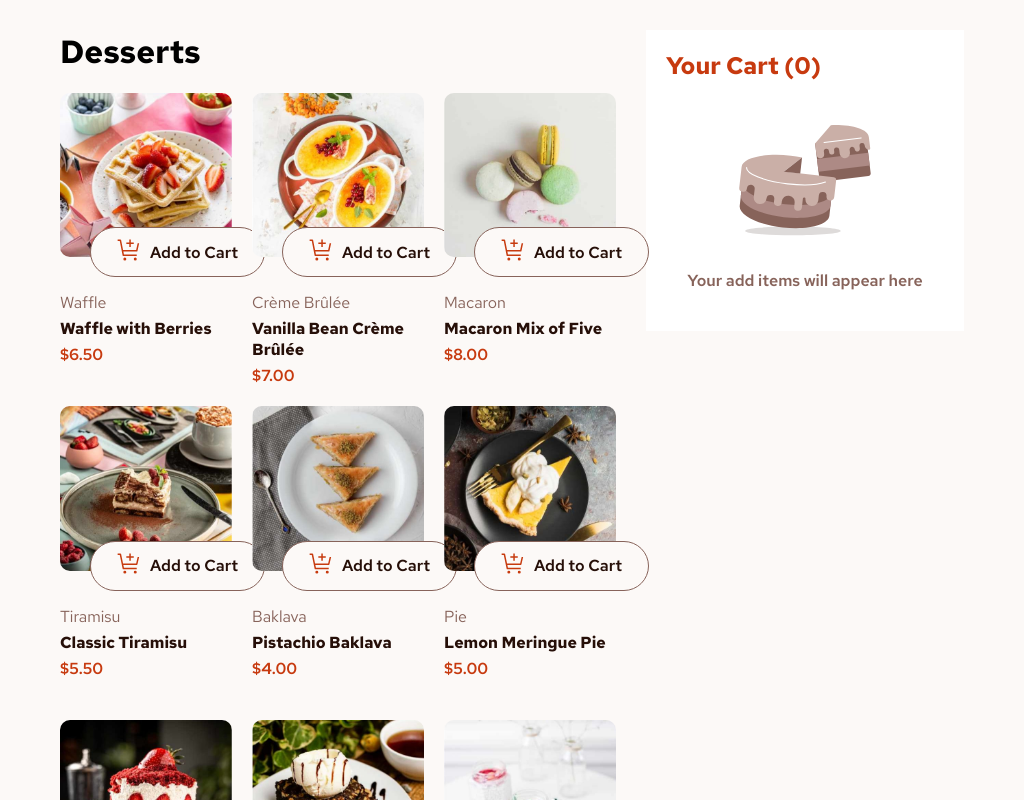
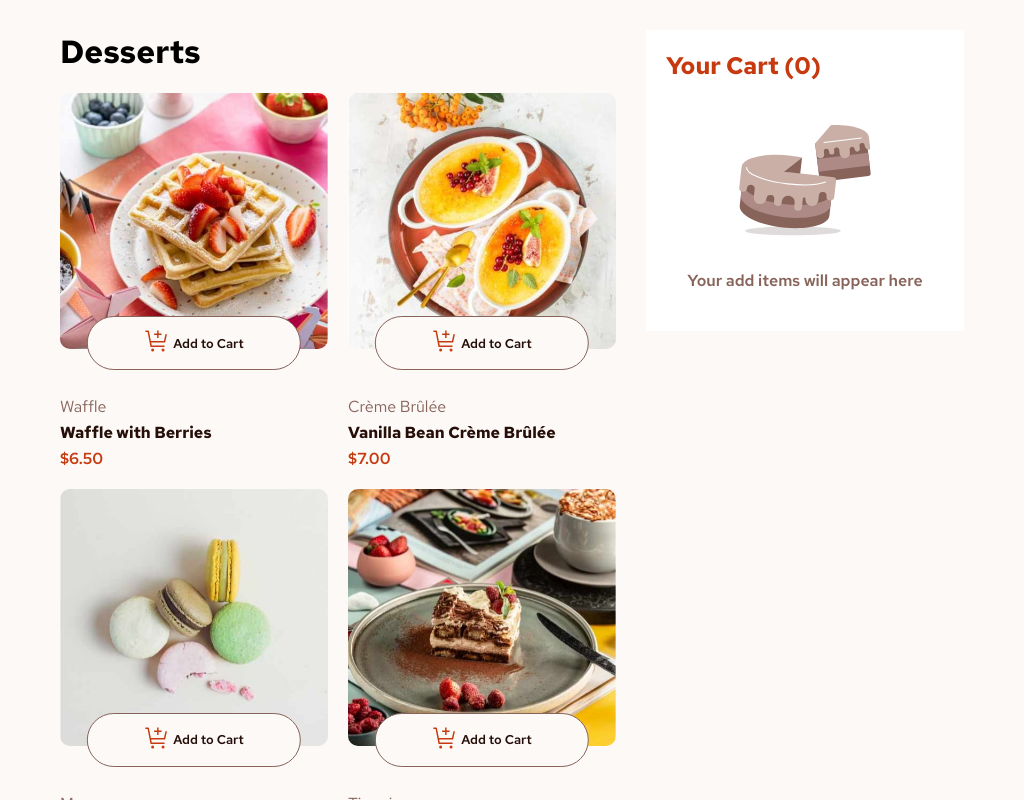
Before and after one commit to TopeLawal/product-list-with-cart-react-practice, a React (Create React App) app: page / in a window 1024 px wide. Shown: the top 800 px of the page. Built offline with nearby package versions, Linux system fonts and the light colour scheme.

Commit message:
responsiveness

```diff
--- a/src/index.css
+++ b/src/index.css
@@ -34,7 +34,6 @@ li {
   list-style-type: none;
 }
 .container {
-  /* padding: 30px; */
   display: flex;
   align-items: start;
   justify-content: center;
@@ -53,7 +52,7 @@ li {
 }
 .container .confirmed-order {
   margin: 10% auto;
-  width: 30%;
+  width: 35%;
   box-shadow: 0 5px 8px 0 rgba(0, 0, 0, 0.2), 0 7px 20px 0 rgba(0, 0, 0, 0.17);
   animation-name: modalopen;
   animation-duration: var(--modal-duration);
@@ -65,7 +64,7 @@ li {
 
 .product-list-container {
   display: grid;
-  /* grid-template-columns: repeat(auto-fill, minmax(200px, 1fr)); */
+
   grid-template-columns: repeat(3, 1fr);
   grid-template-rows: repeat(3, 1fr);
   gap: 20px;
@@ -78,6 +77,7 @@ li {
 
 .product-showcase {
   position: relative;
+  padding-bottom: 2rem;
 }
 
 .product-showcase picture img {
@@ -90,16 +90,17 @@ li {
 
 .product-showcase button {
   position: absolute;
-  bottom: -15px;
-  left: 30px;
-  width: 175px;
-  height: 50px;
+  bottom: 1rem;
+  left: 50%;
+  transform: translateX(-50%);
+  width: 80%;
+  max-width: 220px;
+  height: auto;
+  padding: 0.75rem 1.5rem;
+  font-family: inherit;
+  font-size: 1rem;
+  font-weight: 600;
   border-radius: 30px;
-  padding: 10px 25px;
-  font-family: inherit;
-  font-size: inherit;
-  font-weight: 600;
-
   transition: all 0.3s ease;
 }
 .product-showcase .add-to-cart {
@@ -111,6 +112,7 @@ li {
   align-items: center;
   justify-content: center;
   gap: 8px;
+
   cursor: pointer;
 }
 
@@ -158,7 +160,7 @@ li {
 }
 
 .desc {
-  margin-top: 30px;
+  margin-top: 10px;
 }
 
 .desc .category {
@@ -208,7 +210,6 @@ li {
   display: flex;
   align-items: center;
   justify-content: space-between;
-  /* margin-top: 10px; */
   padding: 10px 0;
   border-bottom: 1px solid #ddd;
 }
@@ -255,7 +256,6 @@ li {
 
 .cart-list-container .remove-item img {
   width: 10px;
-  /* transition: filter 0.3s ease; */
 }
 
 .cart-list-container .remove-item:hover {
@@ -387,7 +387,7 @@ li {
 
 /* MOBILE VIEW */
 
-@media only screen and (max-width: 767px) {
+@media only screen and (max-width: 786px) {
   body {
     padding: 20px;
   }
@@ -406,10 +406,6 @@ li {
     row-gap: 50px;
   }
 
-  .product-showcase button {
-    left: 29%;
-  }
-
   .desc {
     margin-top: 20px;
   }
@@ -423,3 +419,24 @@ li {
     width: 100%;
   }
 }
+
+/* TABLET SCREEN */
+@media only screen and (min-width: 786px) and (max-width: 1220px) {
+  .product-list-container {
+    display: grid;
+    grid-template-columns: 1fr 1fr;
+  }
+
+  .product-showcase .add-to-cart {
+    font-size: 0.8rem;
+    gap: 2px;
+  }
+  .product-showcase .add-to-cart span {
+    margin-right: 2px;
+  }
+
+  .container .confirmed-order {
+    margin: 10% auto;
+    width: 45%;
+  }
+}
```
